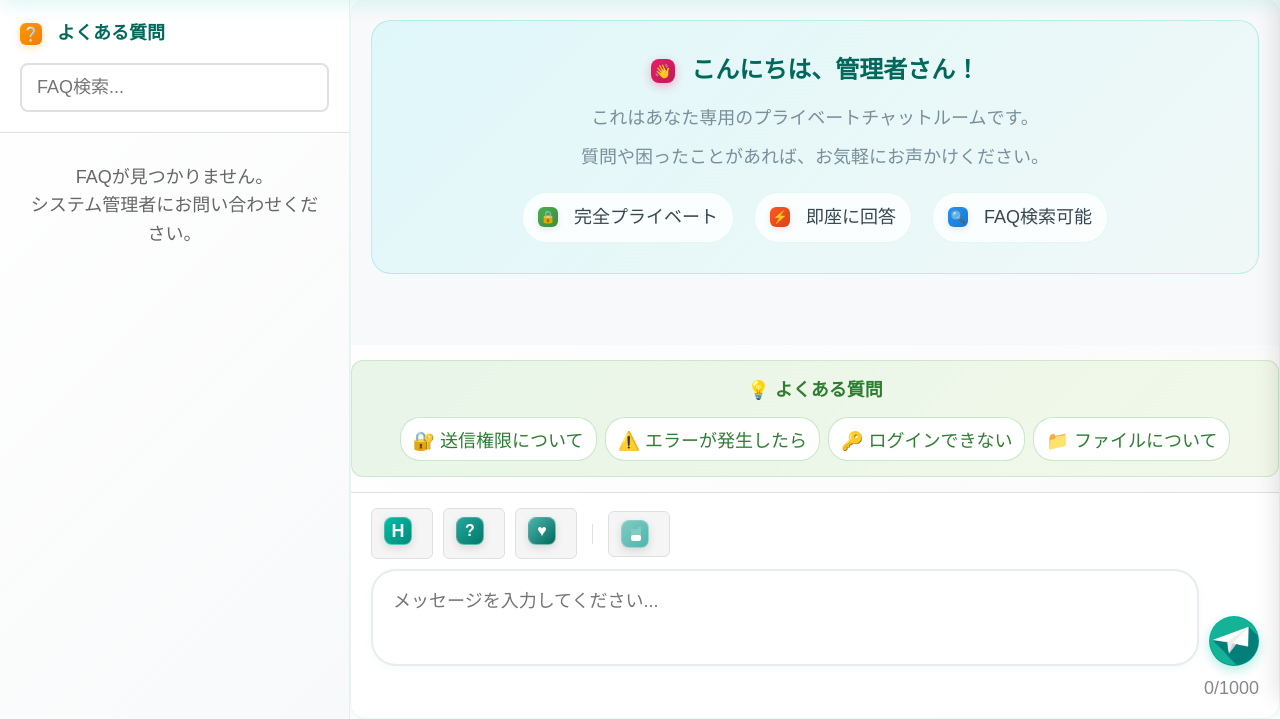
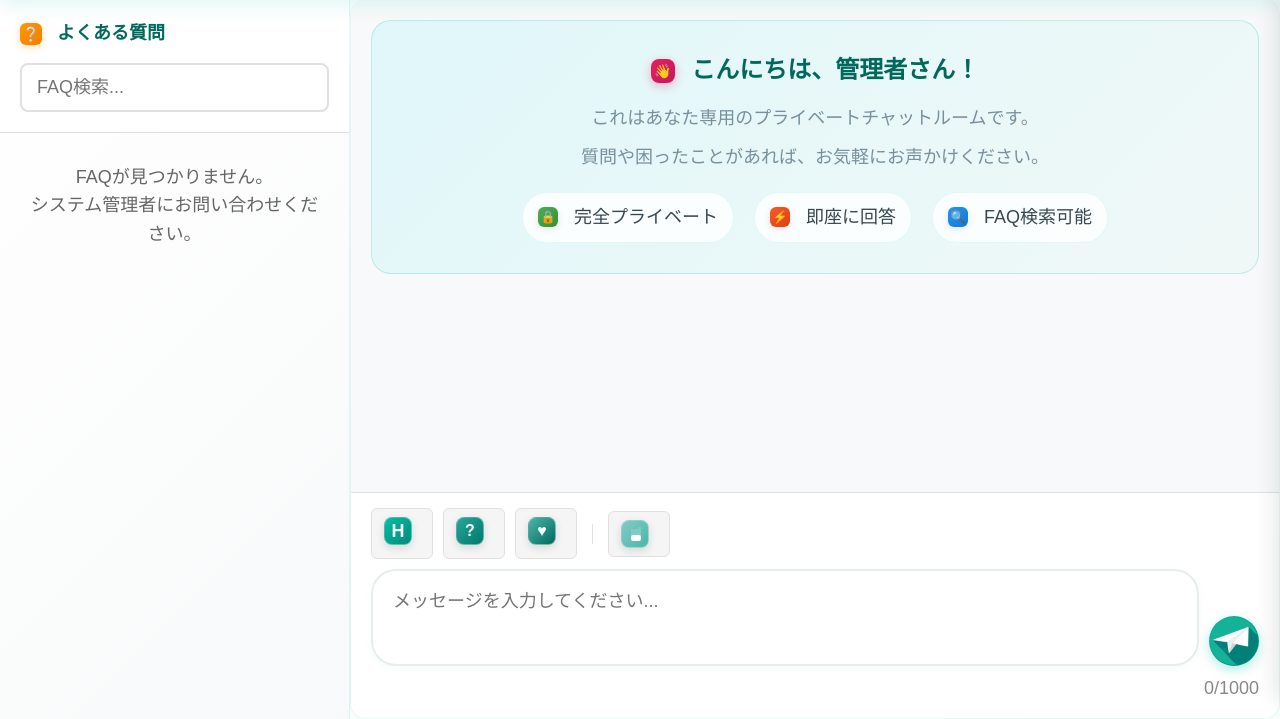
Before and after one commit to londirunotf/dm-chatbot, a Flask app: page /chat in a window 1280 px wide. Shown: the part 101-820 px from the top of the page. Run offline with Flask 3, Linux system fonts and the light colour scheme; the visitor is signed in with stand-in values (Sample User, id 1); data that the repository does not hold is empty; some libraries are stand-ins or nearby versions.

Commit message:
Update chat.html

```diff
--- a/app/templates/user/chat.html
+++ b/app/templates/user/chat.html
@@ -92,7 +92,6 @@
                 </div>
             </div>
 
-
             <div class="faq-list" id="faqList">
                 {% if faqs and faqs|length > 0 %}
                     {% for faq in faqs %}
@@ -152,24 +151,7 @@
                     </div>
                 </div>
 
-                <!-- よくある質問クイックアクセス -->
-                <div class="quick-faq-access" id="quickFaqAccess">
-                    <div class="quick-faq-title">💡 よくある質問</div>
-                    <div class="quick-faq-buttons" id="quickFaqButtons">
-                        <button type="button" class="quick-faq-btn" data-search="送信権限">
-                            🔐 送信権限について
-                        </button>
-                        <button type="button" class="quick-faq-btn" data-search="エラー">
-                            ⚠️ エラーが発生したら
-                        </button>
-                        <button type="button" class="quick-faq-btn" data-search="ログイン">
-                            🔑 ログインできない
-                        </button>
-                        <button type="button" class="quick-faq-btn" data-search="ファイル">
-                            📁 ファイルについて
-                        </button>
-                    </div>
-                </div>
+                <!-- よくある質問クイックアクセス削除 -->
 
                 <!-- 入力エリア -->
                 <div class="chat-input-area">
```
